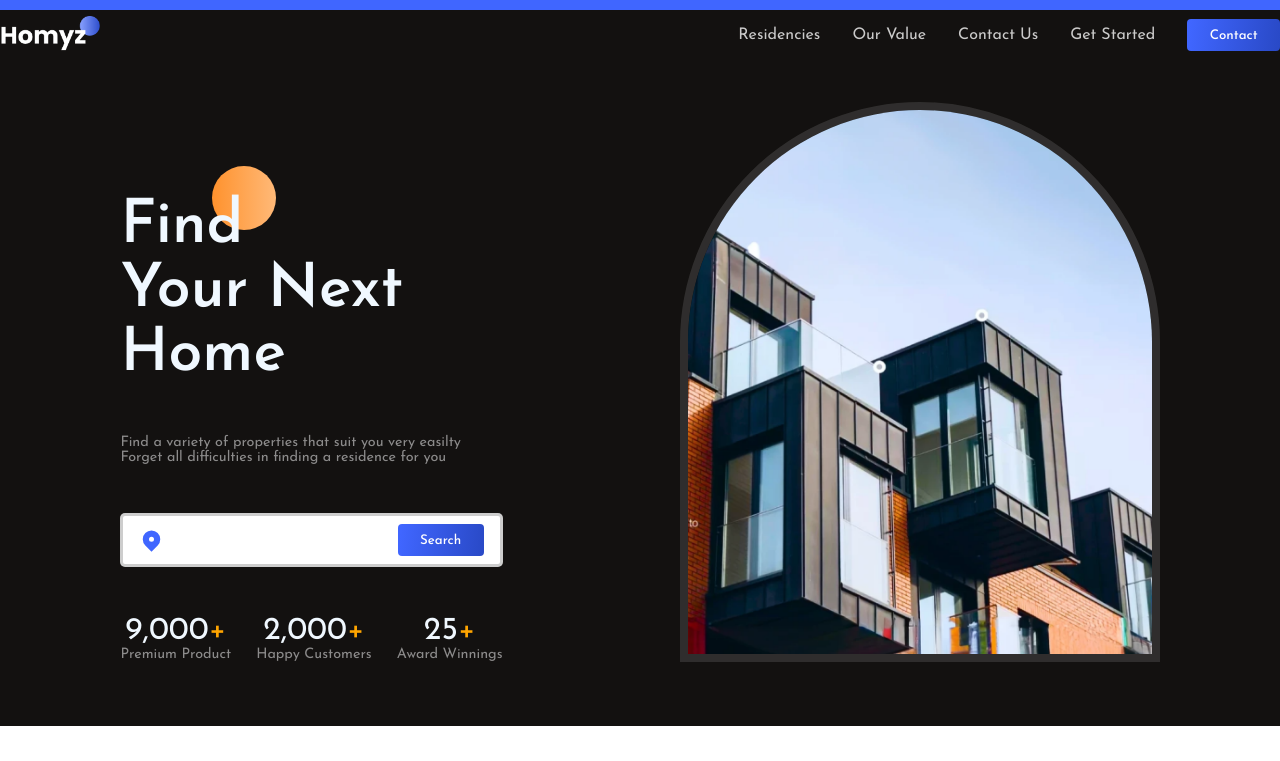
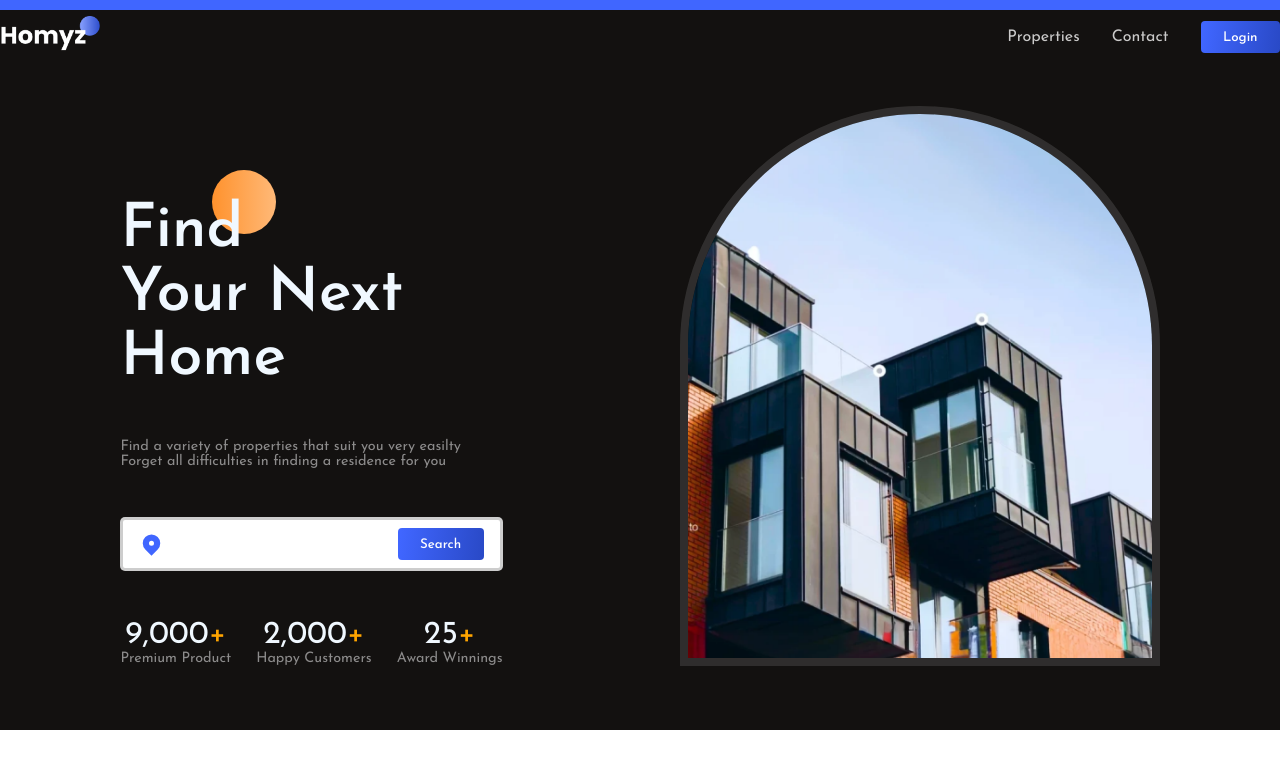
Before and after one commit to srivasanth23/Real_estate_Fullstack_website, a React (Create React App) app in the folder client/: page / in a window 1280 px wide. Shown: the top 761 px of the page. Built offline with nearby package versions, Linux system fonts and the light colour scheme.

Commit message:
changes at App.js and added Layout.js and Website.js

```diff
--- a/client/package.json
+++ b/client/package.json
@@ -14,6 +14,7 @@
     "react-icons": "^5.2.1",
     "react-intersection-observer": "^9.10.2",
     "react-router": "^6.23.0",
+    "react-router-dom": "^6.23.1",
     "react-scripts": "5.0.1",
     "swiper": "^11.1.1",
     "web-vitals": "^2.1.4"
--- a/client/src/App.css
+++ b/client/src/App.css
@@ -1,6 +1,7 @@
 .App{
     position: relative;
     overflow-x: clip;
+    background-color: #ffffff;
 }
 
 .App>:nth-child(1){
--- a/client/src/App.js
+++ b/client/src/App.js
@@ -1,45 +1,20 @@
+import { Suspense } from "react";
 import "./App.css";
-import Companies from "./components/Companies";
-import ContactUs from "./components/ContactUs";
-import Header from "./components/Header";
-import Home from "./components/Home";
-import ResidenciesCarousal from "./components/ResidenciesCarousal";
-import Value from "./components/Value";
-import GetStarted from "./components/GetStarted";
-import Footer from "./components/Footer";
-import { motion, useScroll } from "framer-motion";
+import Website from "./pages/Website";
+import Layouts from "./components/Layouts";
+import { BrowserRouter, Routes, Route } from "react-router-dom";
 
 function App() {
-  const { scrollYProgress } = useScroll();
   return (
-    <>
-      <motion.div
-        style={{
-          scaleX: scrollYProgress,
-          position: "fixed",
-          top: 0,
-          left: 0,
-          right: 0,
-          height: 10,
-          transformOrigin: "0%",
-          background: "var(--blue)",
-          zIndex: 10,
-        }}
-      ></motion.div>
-
-      <div className="App">
-        <div>
-          <Header />
-          <Home />
-        </div>
-        <Companies />
-        <ResidenciesCarousal />
-        <Value />
-        <ContactUs />
-        <GetStarted />
-        <Footer />
-      </div>
-    </>
+    <BrowserRouter>
+      <Suspense fallback={<div> Loading ... </div>}>
+        <Routes>
+          <Route element={<Layouts />}>
+            <Route path="/" element={<Website />} />
+          </Route>
+        </Routes>
+      </Suspense>
+    </BrowserRouter>
   );
 }
 
--- a/client/src/components/Footer/index.css
+++ b/client/src/components/Footer/index.css
@@ -1,5 +1,6 @@
 .f-container{
     justify-content: space-between;
+    border-top: .5px solid rgba(0, 0, 0, 0.148);
 }
 
 .f-left{
--- a/client/src/components/Header/index.js
+++ b/client/src/components/Header/index.js
@@ -1,7 +1,7 @@
 import React, { useState } from "react";
 import "./index.css";
 import { IoMenu, IoClose } from "react-icons/io5";
-
+import { Link, NavLink} from "react-router-dom";
 
 const Header = () => {
   const [menuOpened, setMenuOpened] = useState(false);
@@ -9,21 +9,25 @@ const Header = () => {
   return (
     <section className="h-wrapper">
       <div className="flexCenter paddings innerWidth h-container">
-        <img src="./logo.png" alt="logo" className="h-image" width={100} />
+        <Link to="/">
+          <img src="./logo.png" alt="logo" className="h-image" width={100} />
+        </Link>
         <input type="checkbox" id="sidebar-check" />
-        <label htmlFor="sidebar-check" className="open-sidebar-button" onClick={() => setMenuOpened(!menuOpened)}>
+        <label
+          htmlFor="sidebar-check"
+          className="open-sidebar-button"
+          onClick={() => setMenuOpened(!menuOpened)}
+        >
           <IoMenu size={32} />
         </label>
         <div className="flexCenter h-menu">
           <label htmlFor="sidebar-check" className="close-sidebar-button">
             <IoClose size={32} />
           </label>
-          <a href="#residencies"> Residencies </a>
-          <a href="value"> Our Value </a>
-          <a href="contact-us"> Contact Us </a>
-          <a href="get-started">Get Started</a>
+          <NavLink to="/properties"> Properties </NavLink>
+          <a href="mailto:jammulasrivasanth@gmail.com">Contact</a>
           <button className="button">
-            <a href="mailto:jammulasrivasanth@gmail.com">Contact</a>
+              Login
           </button>
         </div>
       </div>
--- /dev/null
+++ b/client/src/components/Layouts/index.js
@@ -0,0 +1,17 @@
+import Header from "../Header";
+import Footer from "../Footer";
+import { Outlet } from "react-router";
+
+const Layouts = () => {
+  return (
+    <>
+      <div style={{ background: "var(--black)", overflow: "hidden" }}>
+        <Header />
+        <Outlet/>
+      </div>
+      <Footer />
+    </>
+  );
+};
+
+export default Layouts;
--- /dev/null
+++ b/client/src/pages/Website.js
@@ -0,0 +1,42 @@
+import React from "react";
+import Companies from "../components/Companies";
+import ContactUs from "../components/ContactUs";
+import Home from "../components/Home";
+import ResidenciesCarousal from "../components/ResidenciesCarousal";
+import Value from "../components/Value";
+import GetStarted from "../components/GetStarted";
+import { motion, useScroll } from "framer-motion";
+
+const Website = () => {
+    const { scrollYProgress } = useScroll();
+    return (
+        <>
+          <motion.div
+            style={{
+              scaleX: scrollYProgress,
+              position: "fixed",
+              top: 0,
+              left: 0,
+              right: 0,
+              height: 10,
+              transformOrigin: "0%",
+              background: "var(--blue)",
+              zIndex: 10,
+            }}
+          ></motion.div>
+
+          <div className="App">
+            <div>
+              <Home />
+            </div>
+            <Companies />
+            <ResidenciesCarousal />
+            <Value />
+            <ContactUs />
+            <GetStarted />
+          </div>
+        </>
+      );
+}
+
+export default Website
```
Also changed, not shown: client/pages/Website.js (deleted, +0 -7 lines), 1 other file (tests, documents, lock files or other folders).
